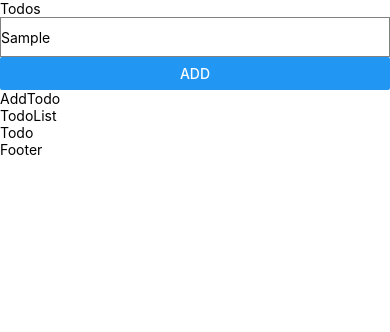
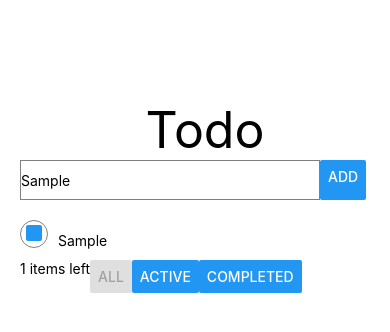
Before and after one commit to chenzdido/TodoList, a React Native app: screen / in a window 390 px wide. Both pictures are taken after typing "Sample" into the empty fields and a click on the button "ADD". Shown: the top 332 px of the page. Built offline with nearby package versions, Linux system fonts and the light colour scheme.

Commit message:
[zhe] feat:complete basic skill.

```diff
--- a/App.js
+++ b/App.js
@@ -7,37 +7,19 @@
  */
 
 import React from 'react';
-import {
-  SafeAreaView,
-  StyleSheet,
-  ScrollView,
-  View,
-  Text,
-  StatusBar,
-} from 'react-native';
-
-import {
-  Header,
-  LearnMoreLinks,
-  Colors,
-  DebugInstructions,
-  ReloadInstructions,
-} from 'react-native/Libraries/NewAppScreen';
-
-import AddTodo from './components/AddTodo';
-import TodoList from './components/TodoList';
-import Footer from './components/Footer';
+import {createStore} from 'redux';
+import {StyleSheet} from 'react-native';
+import {Provider} from 'react-redux';
+import rootReducer from './reducers';
+import Group from './components/Group';
 
 const App: () => React$Node = () => {
+  const store = createStore(rootReducer);
+  console.log(store);
   return (
-    <>
-      <View>
-        <Text>Todos</Text>
-        <AddTodo />
-        <TodoList />
-        <Footer />
-      </View>
-    </>
+    <Provider store={store}>
+      <Group />
+    </Provider>
   );
 };
 
--- a/components/AddTodo.js
+++ b/components/AddTodo.js
@@ -2,15 +2,33 @@ import React, {Component} from 'react';
 import {Text, View, TextInput, Button} from 'react-native';
 
 class AddTodo extends Component {
+  constructor(props) {
+    super(props);
+    console.log(this.props, 'dasgjdasgdkashdksa');
+  }
   render() {
     return (
       <>
-        <View>
+        <View style={{flexDirection: 'row'}}>
           <TextInput
-            style={{height: 40, borderColor: 'gray', borderWidth: 1}}
+            style={{
+              height: 40,
+              width: 300,
+              borderColor: 'gray',
+              borderWidth: 1,
+              paddingRight: 20,
+            }}
+            value={this.props.text}
+            onChangeText={(text) => {
+              this.props.setTodoText(text);
+            }}
           />
-          <Button title="Add" />
-          <Text>AddTodo</Text>
+          <Button
+            title="Add"
+            onPress={() => {
+              this.props.addTodo(this.props.text);
+            }}
+          />
         </View>
       </>
     );
--- a/components/Footer.js
+++ b/components/Footer.js
@@ -1,12 +1,29 @@
 import React, {Component} from 'react';
-import {Text, View} from 'react-native';
+import {Button, Text, View} from 'react-native';
 
 class Footer extends Component {
   render() {
+    const {todos, filter, setFilter} = this.props;
+    const length = todos.filter((todo) => !todo.completed).length;
     return (
       <>
-        <View>
-          <Text>Footer</Text>
+        <View style={{flexDirection: 'row'}}>
+          <Text>{length} items left</Text>
+          <Button
+            disabled={filter === 'all'}
+            onPress={() => setFilter('all')}
+            title="all"
+          />
+          <Button
+            disabled={filter === 'active'}
+            onPress={() => setFilter('active')}
+            title="active"
+          />
+          <Button
+            disabled={filter === 'completed'}
+            onPress={() => setFilter('completed')}
+            title="completed"
+          />
         </View>
       </>
     );
--- /dev/null
+++ b/components/Group.js
@@ -0,0 +1,20 @@
+import React, {Component} from 'react';
+import {View, Text} from 'react-native';
+import AddTodoContainer from '../containers/AddTodoContainer';
+import FooterContainer from '../containers/FooterContainer';
+import TodoListContainer from '../containers/TodoListContainer';
+
+class Group extends Component {
+  render() {
+    return (
+      <View style={{marginTop: 100, marginLeft: 20}}>
+        <Text style={{fontSize: 50, textAlign: 'center'}}>Todo</Text>
+        <AddTodoContainer />
+        <TodoListContainer />
+        <FooterContainer />
+      </View>
+    );
+  }
+}
+
+export default Group;
--- a/components/Todo.js
+++ b/components/Todo.js
@@ -1,16 +1,49 @@
 import React, {Component} from 'react';
-import {Text, View} from 'react-native';
+import {Button, StyleSheet, Text, TextInput, View} from 'react-native';
 
 class Todo extends Component {
   render() {
+    const {completed, text} = this.props.item;
     return (
       <>
-        <View>
-          <Text>Todo</Text>
+        <View style={{flexDirection: 'row', paddingTop: 20}}>
+          <View style={styles.circle}>
+            <Button
+              title={completed ? '·' : ''}
+              onPress={() => {
+                console.log(this.props.onClick);
+                this.props.onClick();
+              }}
+            />
+          </View>
+          <TextInput
+            style={{
+              height: 40,
+              width: 300,
+              paddingRight: 20,
+              textDecorationLine: completed ? 'line-through' : 'none',
+            }}
+            defaultValue={text}
+          />
         </View>
       </>
     );
   }
 }
 
+const styles = StyleSheet.create({
+  circle: {
+    marginRight: 10,
+    alignItems: 'center',
+    justifyContent: 'center',
+    width: 28,
+    height: 28,
+    borderColor: 'gray',
+    borderWidth: 1,
+    borderStyle: 'solid',
+    borderRadius: 15,
+    paddingBottom: 2,
+  },
+});
+
 export default Todo;
--- a/components/TodoList.js
+++ b/components/TodoList.js
@@ -1,14 +1,26 @@
 import React, {Component} from 'react';
-import {Text, View} from 'react-native';
+import {FlatList, View} from 'react-native';
 import Todo from './Todo';
 
 class TodoList extends Component {
   render() {
+    const {todos, toggleTodo, setTodoText} = this.props;
+    console.log(todos);
     return (
       <>
         <View>
-          <Text>TodoList</Text>
-          <Todo />
+          <FlatList
+            data={todos}
+            renderItem={(todo) => (
+              <Todo
+                {...todo}
+                onClick={() => {
+                  toggleTodo(todo.item.id);
+                }}
+              />
+            )}
+            keyExtractor={(todo) => todo.id.toString()}
+          />
         </View>
       </>
     );
--- a/containers/AddTodoContainer.js
+++ b/containers/AddTodoContainer.js
@@ -1,5 +1,5 @@
 import {connect} from 'react-redux';
-import {setTodoText, addTodo} from '../actions';
+import {setTodoText, addTodo} from '../actions/index';
 import AddTodo from '../components/AddTodo';
 
 const mapStateToProps = (state) => ({
--- a/containers/FooterContainer.js
+++ b/containers/FooterContainer.js
@@ -3,6 +3,7 @@ import {setFilter} from '../actions';
 import Footer from '../components/Footer';
 
 const mapStateToProps = (state) => ({
+  todos: state.todos,
   filter: state.filter,
 });
 
--- a/containers/TodoListContainer.js
+++ b/containers/TodoListContainer.js
@@ -1,5 +1,5 @@
 import {connect} from 'react-redux';
-import {toggleTodo} from '../actions';
+import {setTodoText, toggleTodo} from '../actions';
 import TodoList from '../components/TodoList';
 
 const getVisibleTodos = (todos, filter) => {
@@ -21,6 +21,7 @@ const mapStateToProps = (state) => ({
 
 const mapDispatchToProps = (dispatch) => ({
   toggleTodo: (id) => dispatch(toggleTodo(id)),
+  setTodoText: (text) => dispatch(setTodoText(text)),
 });
 
 export default connect(mapStateToProps, mapDispatchToProps)(TodoList);
--- a/index.js
+++ b/index.js
@@ -3,6 +3,7 @@
  */
 
 import {AppRegistry} from 'react-native';
+
 import App from './App';
 import {name as appName} from './app.json';
 
```
Also changed, not shown: actions/actionTypes.js (+4 -4 lines), package.json (+5 -4 lines), 1 other file (tests, documents, lock files or other folders).
